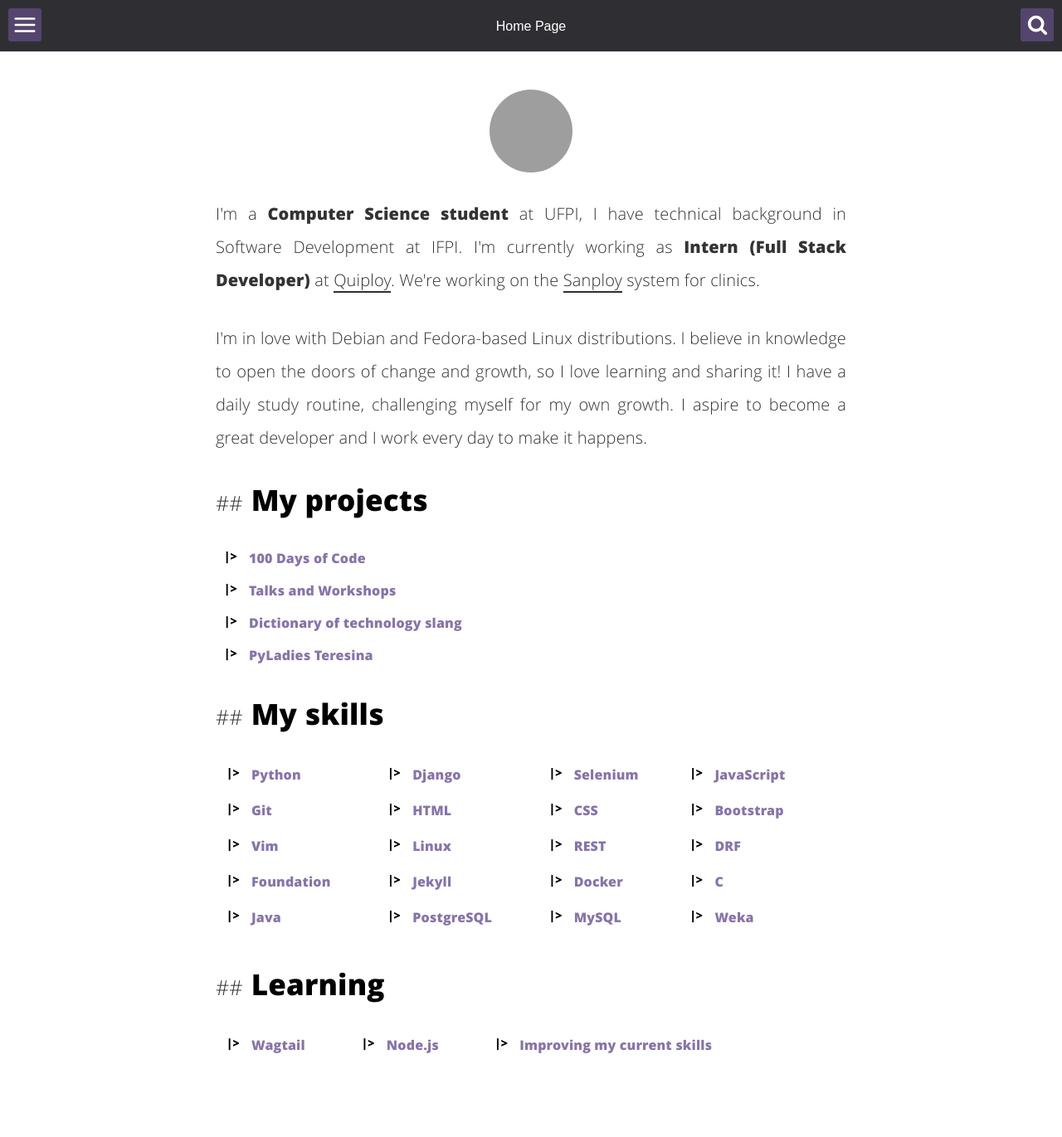
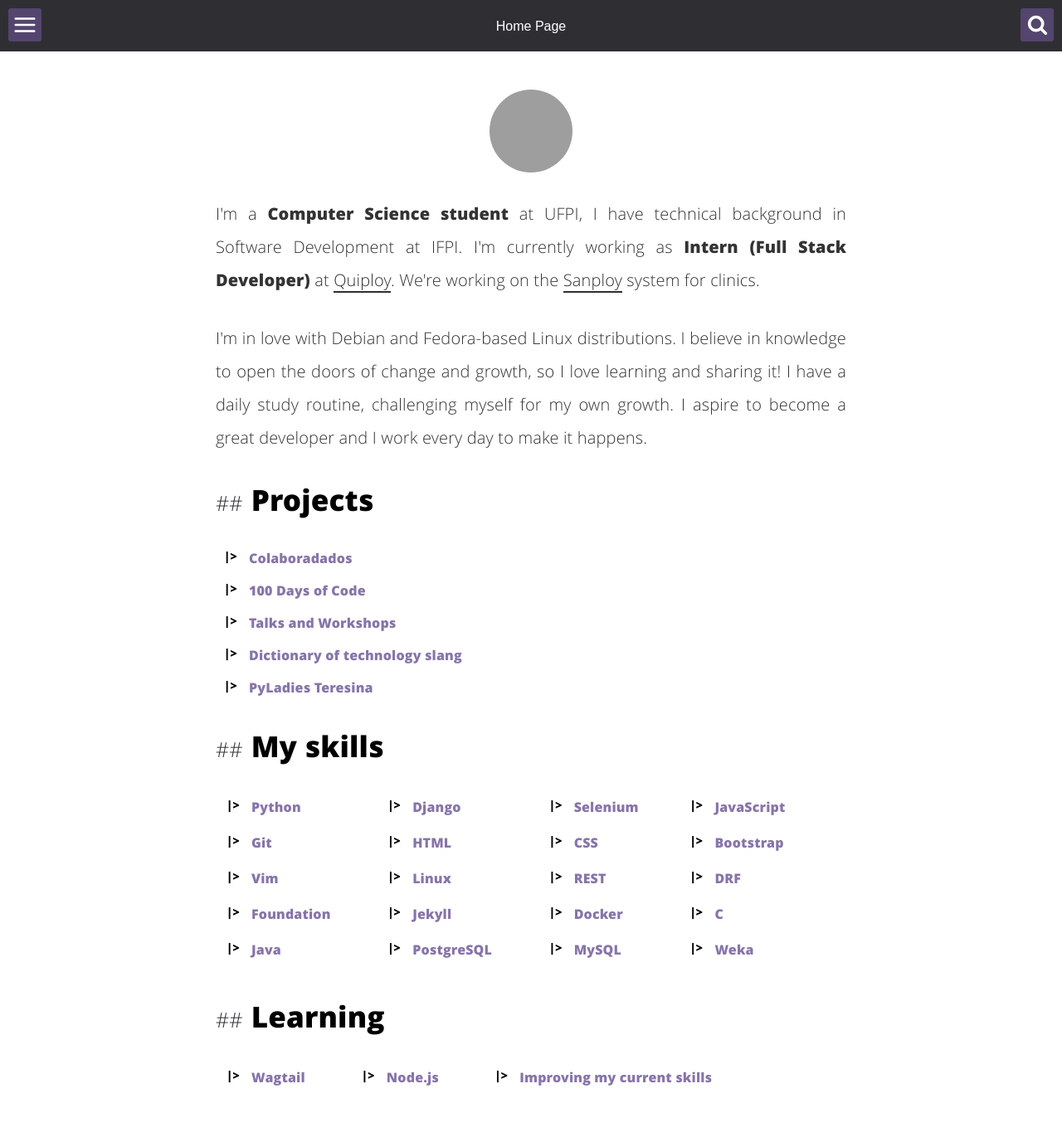
Before and after one commit to anapauladsmendes/anapauladsmendes.github.io, a Jekyll site: the page built from about.html, in a window 1280 px wide. Shown: the whole page at 83% size. Built offline with Jekyll 4.4.1, drawn with Linux system fonts in a browser that asks for light colours; before the commit the page ends 1332 px from its top, so only the background shows below that; grey boxes are pictures that could not be loaded.

Commit message:
Add project Colaboradados

```diff
--- a/_config.yml
+++ b/_config.yml
@@ -54,6 +54,8 @@ links:
 
 #projects in header index
 projects:
+  - name: Colaboradados
+    url: https://github.com/colaboradados/colaboradados.github.io
   - name: 100 Days of Code
     url: https://github.com/anapauladsmendes/100-days-of-code
   - name: Talks and Workshops
--- a/about.html
+++ b/about.html
@@ -18,7 +18,7 @@ description: "I'm a Computer Science student and Intern - Full Stack Developer.
 	</p>
 </div>
 
-<h2>My projects</h2>
+<h2>Projects</h2>
 
 <div class="aboutme">
 	<ul class="recent">
```
